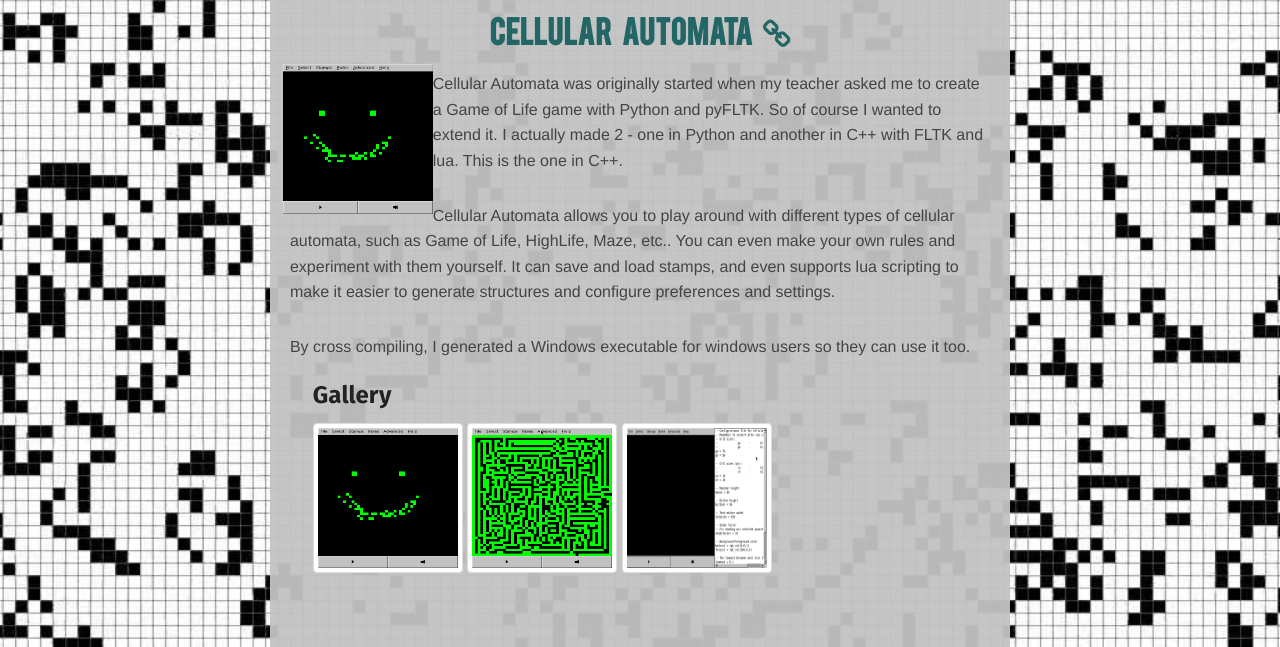
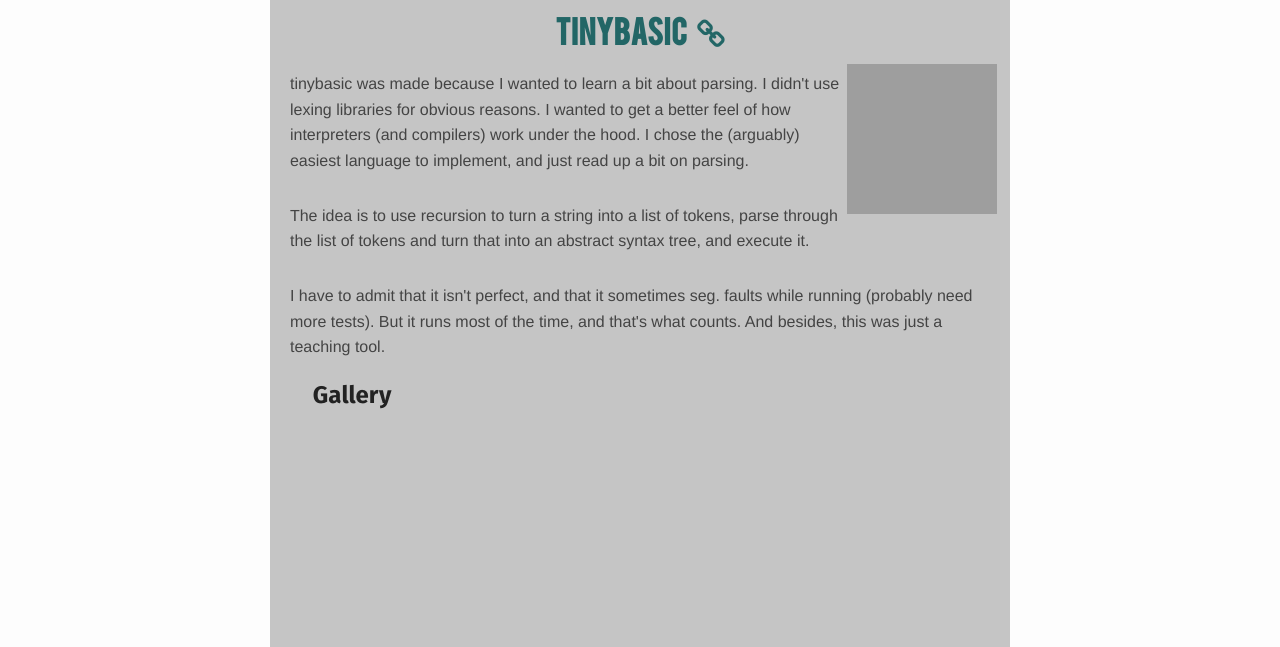
Before and after one commit to chuck-sys/personal-site, a Jekyll site: the page built from portfolio.html, in a window 1280 px wide and 1400 px high, scrolled down 1119 px. Shown: the part 753-1400 px from the top of the window. Built offline with Jekyll 4.4.1, drawn with Linux system fonts in a browser that asks for light colours; nearby versions of some CDN libraries; grey boxes are pictures that could not be loaded.

Commit message:
Update with tinybasic additions
Read: updated .lock; added tinybasic to portfolio.

```diff
--- a/portfolio.html
+++ b/portfolio.html
@@ -11,6 +11,13 @@
       <a href='#c8'>
         <div class='img-overlay'></div>
         <p class='hover-text'>Chip-8 Toolset</p>
+      </a>
+    </li>
+    <li>
+      <img src="/res/images/portfolio/tbasic_pmpt.png">
+      <a href='#tbasic'>
+        <div class='img-overlay'></div>
+        <p class='hover-text'>tinybasic</p>
       </a>
     </li>
     <li>
@@ -101,6 +108,44 @@
           <img class="img-thumbnail" src="/res/images/portfolio/pong.png">
         </a>
       </li>
+    </ul>
+
+    <div class="text-center down-bt">
+      <a href="#tbasic" class="btn" style="width:100%"><i class="fa fa-2x fa-arrow-down"></i></a>
+    </div>
+  </div>
+</section>
+<section class="project" id="tbasic">
+  <div class="page-content wrapper back grey-overbg">
+    <h2 class="text-center">
+      <a target="_blank" href="https://github.com/cheukyin699/tinybasic">tinybasic <i class="fa fa-link"></i></a>
+    </h2>
+
+    <a href="/res/images/portfolio/tbasic_pmpt.png" class="fancybox">
+      <img src="/res/images/portfolio/tbasic_pmpt.png"
+        style="float:right">
+    </a>
+
+    <p>
+      tinybasic was made because I wanted to learn a bit about parsing. I didn't
+      use lexing libraries for obvious reasons. I wanted to get a better feel of
+      how interpreters (and compilers) work under the hood. I chose the
+      (arguably) easiest language to implement, and just read up a bit on
+      parsing.
+    </p>
+    <p>
+      The idea is to use recursion to turn a string into a list of tokens,
+      parse through the list of tokens and turn that into an abstract syntax
+      tree, and execute it.
+    </p>
+    <p>
+      I have to admit that it isn't perfect, and that it sometimes seg. faults
+      while running (probably need more tests). But it runs most of the time,
+      and that's what counts. And besides, this was just a teaching tool.
+    </p>
+
+    <ul>
+      <h3>Gallery</h3>
     </ul>
 
     <div class="text-center down-bt">
```
Also changed, not shown: Gemfile.lock.
